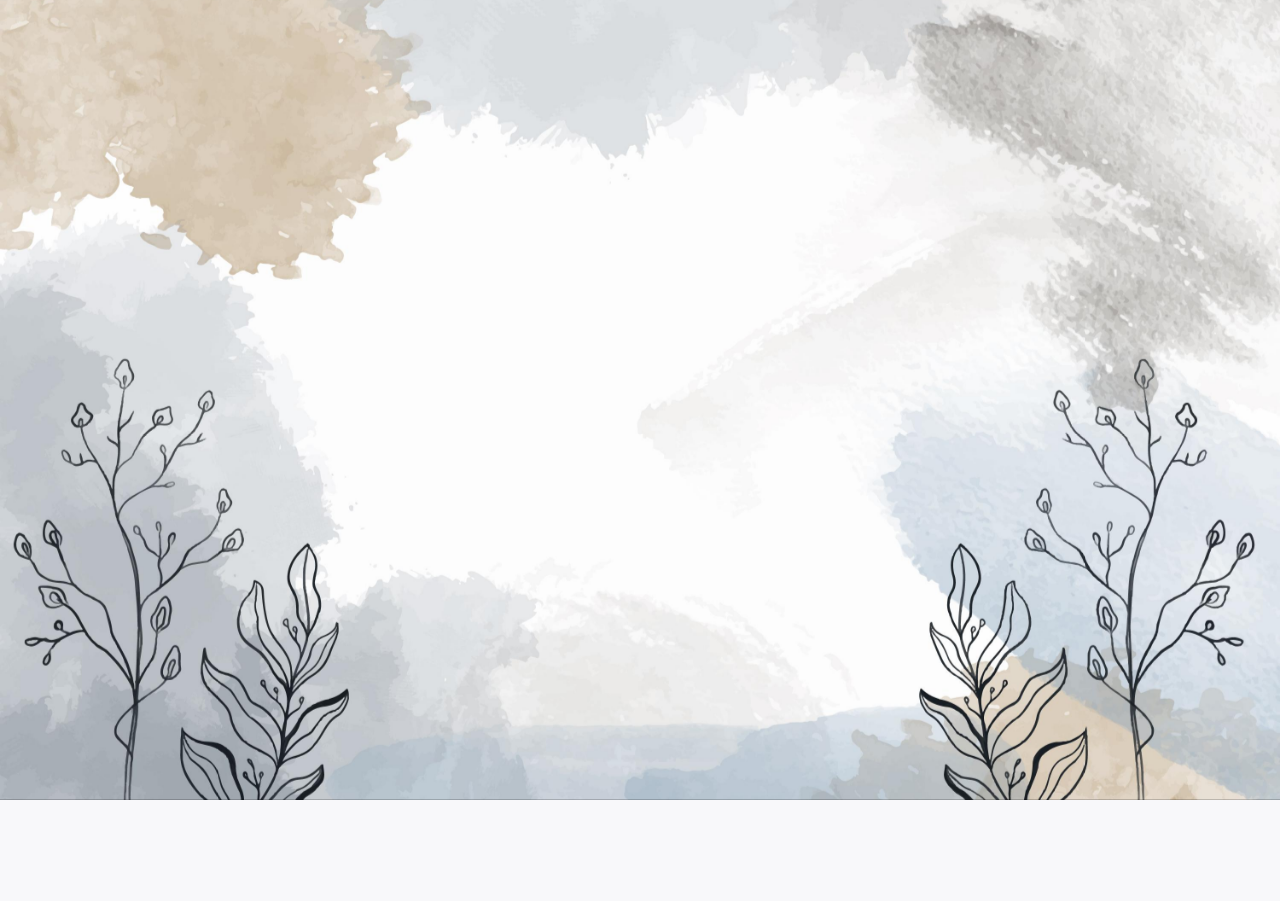
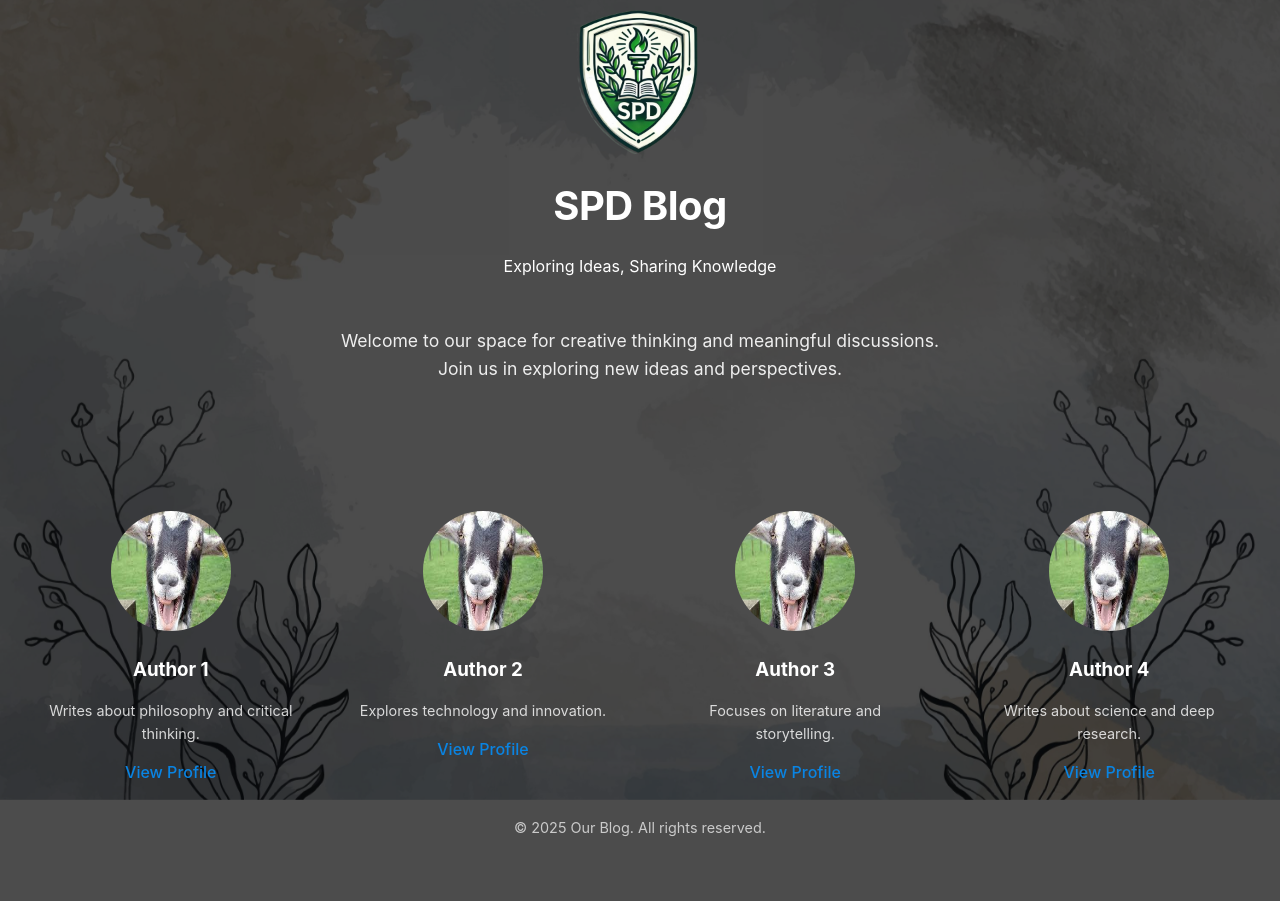
Before and after one commit to nuggetz666/spd_blog, a Flask app: page / in a window 1280 px wide. Before the commit the page ends 800 px from the top, so only its background shows below. Run offline with Flask 3, Linux system fonts and the light colour scheme.

Commit message:
Assistant checkpoint: Fix visibility issues with wrapper and background
Assistant generated file changes:
- templates/home.html: Fix visibility issues, Fix background image

---

User prompt:

WHAT DID YOU DOO NOTHING IS VISIBLE NOW

Replit-Commit-Author: Assistant
Replit-Commit-Session-Id: 793a53dd-aea2-43cc-819a-1f1598807817

```diff
--- a/templates/home.html
+++ b/templates/home.html
@@ -27,28 +27,26 @@
         body, html {
             margin: 0;
             padding: 0;
-            height: 100%;
+            min-height: 100vh;
             font-family: var(--font-main);
             line-height: 1.6;
-            background-color: black;
+            overflow-x: hidden;
         }
 
         /* Wrapper Styles */
         #wrapper {
-            position: absolute;
-            top: 0;
-            left: 0;
-            right: 0;
+            position: relative;
+            width: 100%;
             min-height: 100vh;
             display: flex;
             flex-direction: column;
             align-items: center;
             padding: 2rem;
             text-align: center;
-            background: rgba(0, 0, 0, 0.8);
+            background: rgba(0, 0, 0, 0.7);
             color: var(--text-color);
             overflow-y: auto;
-            z-index: 2;
+            box-sizing: border-box;
         }
 
         /* Header Styles */
@@ -201,6 +199,6 @@
     </div>
 
     <!-- Background Image -->
-    <div id="bg" style="position: fixed; top: 0; left: 0; width: 100%; height: 100vh; z-index: 1; background: url('{{ url_for('static', filename='assets/images/bg spd.jpg') }}') no-repeat center center fixed; background-size: cover;"></div>
+    <div id="bg" style="position: fixed; top: 0; left: 0; width: 100%; height: 100%; z-index: -1; background: url('{{ url_for('static', filename='assets/images/bg spd.jpg') }}') no-repeat center center fixed; background-size: cover;"></div>
 </body>
 </html>
```
